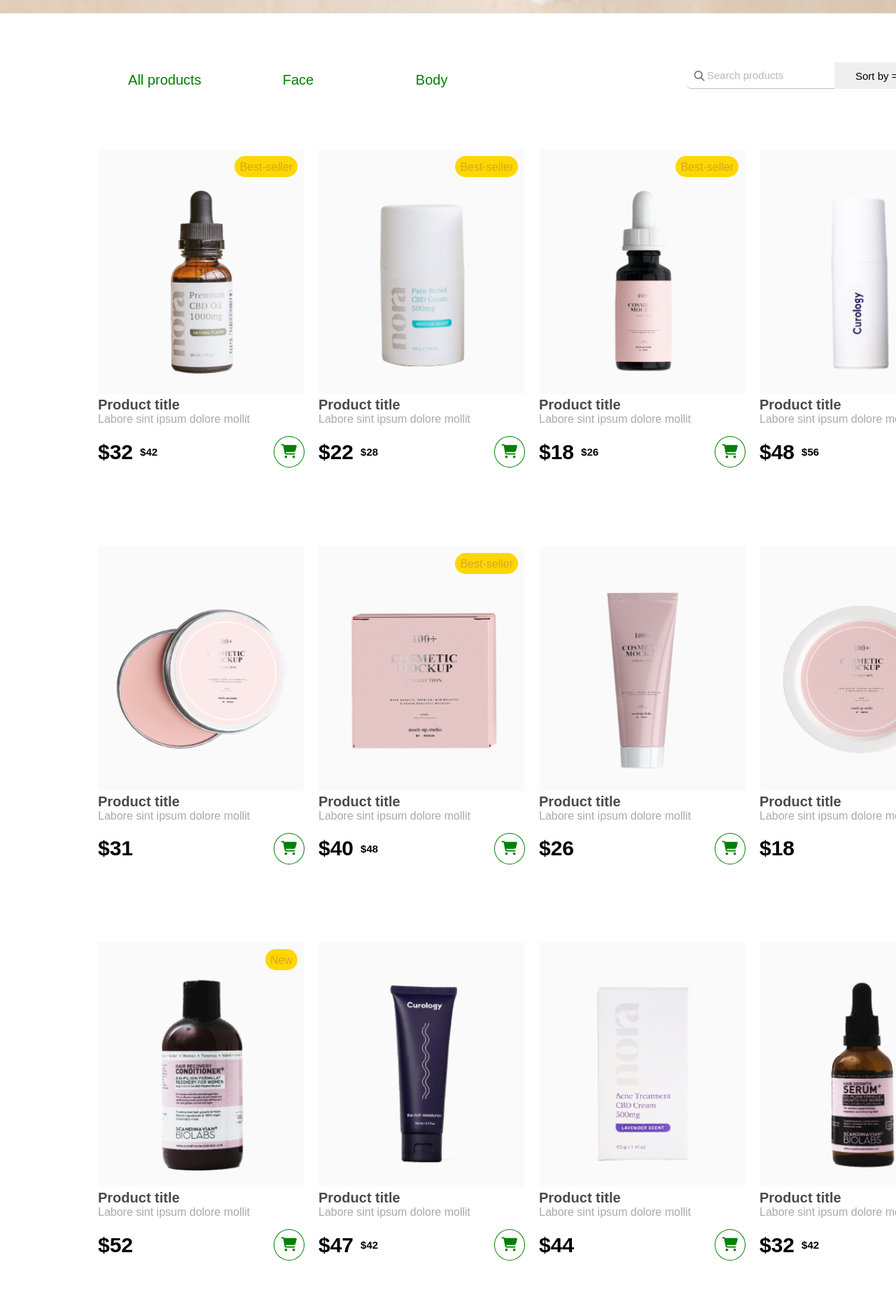
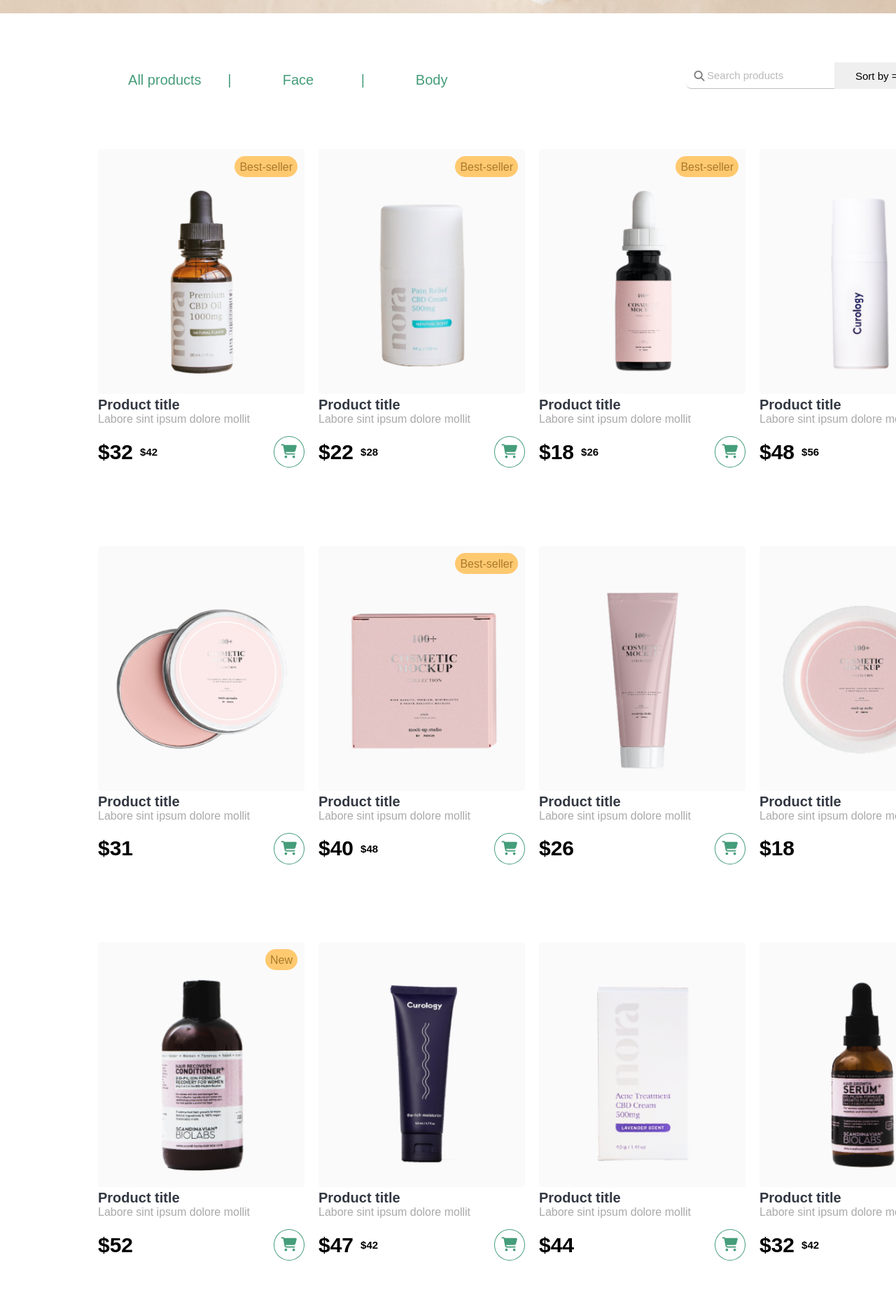
Before and after one commit to A3Scotl/01_NguyenTruongAn_Web, a plain HTML site: page Tuan3-Web-NguyenTruongAn/product_listing.html in a window 1280 px wide. Shown: the part 457-2320 px from the top of the page at 70% size. Drawn offline with Linux system fonts and the light colour scheme.

Commit message:
edit color

```diff
--- a/Tuan3-Web-NguyenTruongAn/product_listing.html
+++ b/Tuan3-Web-NguyenTruongAn/product_listing.html
@@ -49,7 +49,7 @@
             color: gray;
         }
         .menu .menu_list :hover a{
-            background-color: green;
+            background-color: #459d7a;
             color: azure;
         }
 
@@ -122,6 +122,12 @@
         height: 55px;
 
       }
+      .border_right{
+       position: absolute;
+       right: 0;
+       z-index: -1;
+
+      }
       .products_header_left ul{
         display: flex;
         justify-content: space-around;
@@ -132,7 +138,7 @@
       }
       .products_header_left ul li a{
         text-decoration: none;
-        color: green;
+        color: #459d7a;
         text-align: center;
         line-height: 50px;
         display: block;
@@ -140,9 +146,10 @@
         width: 190px;
         height: 56px;
         border-radius: 5px;
+        position: relative;
       }
       .products_header_left ul li:hover a{
-        background-color: green;
+        background-color: #459d7a;
         color: whitesmoke;
       }
       .products_header_right{
@@ -218,10 +225,10 @@
         width: fit-content;
         height: 30px;
         position: absolute;
-        background-color: gold;
+        background-color: #ffc970;
         padding: 7px 7px;
         border-radius: 15px;
-        color: goldenrod;
+        color: #aa792b;
         right: 10px;
         top: 10px;
         z-index: 1;
@@ -247,13 +254,13 @@
         outline: none;
         padding: 10px 10px;
         border-radius: 50%;
-        color: green;
-        border: 1px solid green;
+        color: #459d7a;
+        border: 1px solid #459d7a;
 
       }
       .products_list .products_list_item .bottom:hover a{
        color: #fff;
-       background-color: green;
+       background-color: #459d7a;
       }
 
       .products_bottom{
@@ -283,7 +290,7 @@
         line-height: 38px;
         border-radius: 70%;
         margin: 0 5px;
-        color: gray;
+        color: #323842;
       }
       .products_bottom ul :hover a{
         background-color: aliceblue;
@@ -293,7 +300,7 @@
       }
     .footer{
         margin-top: 1050px;
-        background-color: black;
+        background-color: #1d2128;
         width: 100%;
         height: 460px;
         display: grid;
@@ -327,7 +334,7 @@
         padding: 20px 0;
     }
     .footer .footer_left .footer_left_col ul :hover a{
-        color: green;
+        color: #459d7a;
     }
     .footer .footer_left .footer_left_col .select{
         background: none;
@@ -369,10 +376,10 @@
     .footer .footer_right .footer_right_row_2 input[type = "submit"]{
         position: relative;
         outline: none;
-        border-top: 5px solid green;
-        border-bottom: 5px solid green;
+        border-top: 5px solid #459d7a;
+        border-bottom: 5px solid #459d7a;
         border-radius:0 15px 15px 0;
-        background: green;
+        background: #459d7a;
         font-size: 20px;
         height: 50px;
         cursor: pointer;
@@ -451,8 +458,9 @@
         <div class="products_header">
             <div class="products_header_left">
                 <ul>
-                    <li><a href="#">All products</a></li>
-                    <li><a href="#">Face</a></li>
+                    <li><a href="#" >All products <span class="border_right">|</span></a></li>
+
+                    <li><a href="#" >Face <span class="border_right">|</span></a></a></li>
                     <li><a href="#">Body</a></li>
                 </ul>
             </div>
@@ -470,7 +478,7 @@
                     <a href="#"><img src="./img/Image 1 (1).png" alt=""></a>
 
                 </div>
-                <a href="#" style="text-decoration: none; color: rgb(75, 73, 73)"><h4 style="font-size: 20px;">Product title</h4></a>
+                <a href="#" style="text-decoration: none; color: #323842"><h4 style="font-size: 20px;">Product title</h4></a>
                 <p style="color: darkgrey;">Labore sint ipsum dolore mollit</p>
                 <div class="bottom">
                     <div class="price_item">
@@ -486,7 +494,7 @@
                     <a href="#"><img src="./img/Image 1 (2).png" alt=""></a>
 
                 </div>
-                <a href="#" style="text-decoration: none; color: rgb(75, 73, 73)"><h4 style="font-size: 20px;">Product title</h4></a>
+                <a href="#" style="text-decoration: none; color: #323842"><h4 style="font-size: 20px;">Product title</h4></a>
                 <p style="color: darkgrey;">Labore sint ipsum dolore mollit</p>
                 <div class="bottom">
                     <div class="price_item">
@@ -502,7 +510,7 @@
                     <a href="#"><img src="./img/Image 1 (3).png" alt=""></a>
 
                 </div>
-                <a href="#" style="text-decoration: none; color: rgb(75, 73, 73)"><h4 style="font-size: 20px;">Product title</h4></a>
+                <a href="#" style="text-decoration: none; color: #323842"><h4 style="font-size: 20px;">Product title</h4></a>
                 <p style="color: darkgrey;">Labore sint ipsum dolore mollit</p>
                 <div class="bottom">
                     <div class="price_item">
@@ -518,7 +526,7 @@
                     <a href="#"><img src="./img/Image 1 (4).png" alt=""></a>
 
                 </div>
-                <a href="#" style="text-decoration: none; color: rgb(75, 73, 73)"><h4 style="font-size: 20px;">Product title</h4></a>
+                <a href="#" style="text-decoration: none; color: #323842"><h4 style="font-size: 20px;">Product title</h4></a>
                 <p style="color: darkgrey;">Labore sint ipsum dolore mollit</p>
                 <div class="bottom">
                     <div class="price_item">
@@ -533,7 +541,7 @@
                     <a href="#"><img src="./img/Image 1 (5).png" alt=""></a>
 
                 </div>
-                <a href="#" style="text-decoration: none; color: rgb(75, 73, 73)"><h4 style="font-size: 20px;">Product title</h4></a>
+                <a href="#" style="text-decoration: none; color: #323842"><h4 style="font-size: 20px;">Product title</h4></a>
                 <p style="color: darkgrey;">Labore sint ipsum dolore mollit</p>
                 <div class="bottom">
                     <div class="price_item">
@@ -548,7 +556,7 @@
                     <a href="#"><img src="./img/Image 1 (6).png" alt=""></a>
 
                 </div>
-                <a href="#" style="text-decoration: none; color: rgb(75, 73, 73)"><h4 style="font-size: 20px;">Product title</h4></a>
+                <a href="#" style="text-decoration: none; color: #323842"><h4 style="font-size: 20px;">Product title</h4></a>
                 <p style="color: darkgrey;">Labore sint ipsum dolore mollit</p>
                 <div class="bottom">
                     <div class="price_item">
@@ -563,7 +571,7 @@
                     <a href="#"><img src="./img/Image 1 (7).png" alt=""></a>
 
                 </div>
-                <a href="#" style="text-decoration: none; color: rgb(75, 73, 73)"><h4 style="font-size: 20px;">Product title</h4></a>
+                <a href="#" style="text-decoration: none; color: #323842"><h4 style="font-size: 20px;">Product title</h4></a>
                 <p style="color: darkgrey;">Labore sint ipsum dolore mollit</p>
                 <div class="bottom">
                     <div class="price_item">
@@ -577,7 +585,7 @@
                     <a href="#"><img src="./img/Image 1 (8).png" alt=""></a>
 
                 </div>
-                <a href="#" style="text-decoration: none; color: rgb(75, 73, 73)"><h4 style="font-size: 20px;">Product title</h4></a>
+                <a href="#" style="text-decoration: none; color: #323842"><h4 style="font-size: 20px;">Product title</h4></a>
                 <p style="color: darkgrey;">Labore sint ipsum dolore mollit</p>
                 <div class="bottom">
                     <div class="price_item">
@@ -593,7 +601,7 @@
                     <a href="#"><img src="./img/Image 1 (9).png" alt=""></a>
 
                 </div>
-                <a href="#" style="text-decoration: none; color: rgb(75, 73, 73)"><h4 style="font-size: 20px;">Product title</h4></a>
+                <a href="#" style="text-decoration: none; color: #323842"><h4 style="font-size: 20px;">Product title</h4></a>
                 <p style="color: darkgrey;">Labore sint ipsum dolore mollit</p>
                 <div class="bottom">
                     <div class="price_item">
@@ -607,7 +615,7 @@
                     <a href="#"><img src="./img/Image 1 (10).png" alt=""></a>
 
                 </div>
-                <a href="#" style="text-decoration: none; color: rgb(75, 73, 73)"><h4 style="font-size: 20px;">Product title</h4></a>
+                <a href="#" style="text-decoration: none; color: #323842"><h4 style="font-size: 20px;">Product title</h4></a>
                 <p style="color: darkgrey;">Labore sint ipsum dolore mollit</p>
                 <div class="bottom">
                     <div class="price_item">
@@ -622,7 +630,7 @@
                     <a href="#"><img src="./img/Image 1 (11).png" alt=""></a>
 
                 </div>
-                <a href="#" style="text-decoration: none; color: rgb(75, 73, 73)"><h4 style="font-size: 20px;">Product title</h4></a>
+                <a href="#" style="text-decoration: none; color: #323842"><h4 style="font-size: 20px;">Product title</h4></a>
                 <p style="color: darkgrey;">Labore sint ipsum dolore mollit</p>
                 <div class="bottom">
                     <div class="price_item">
@@ -637,7 +645,7 @@
                     <a href="#"><img src="./img/Image 1 (12).png" alt=""></a>
 
                 </div>
-                <a href="#" style="text-decoration: none; color: rgb(75, 73, 73)"><h4 style="font-size: 20px;">Product title</h4></a>
+                <a href="#" style="text-decoration: none; color: #323842"><h4 style="font-size: 20px;">Product title</h4></a>
                 <p style="color: darkgrey;">Labore sint ipsum dolore mollit</p>
                 <div class="bottom">
                     <div class="price_item">
```
Also changed, not shown: Tuan3-Web-NguyenTruongAn/index.html (+6 -0 lines).
